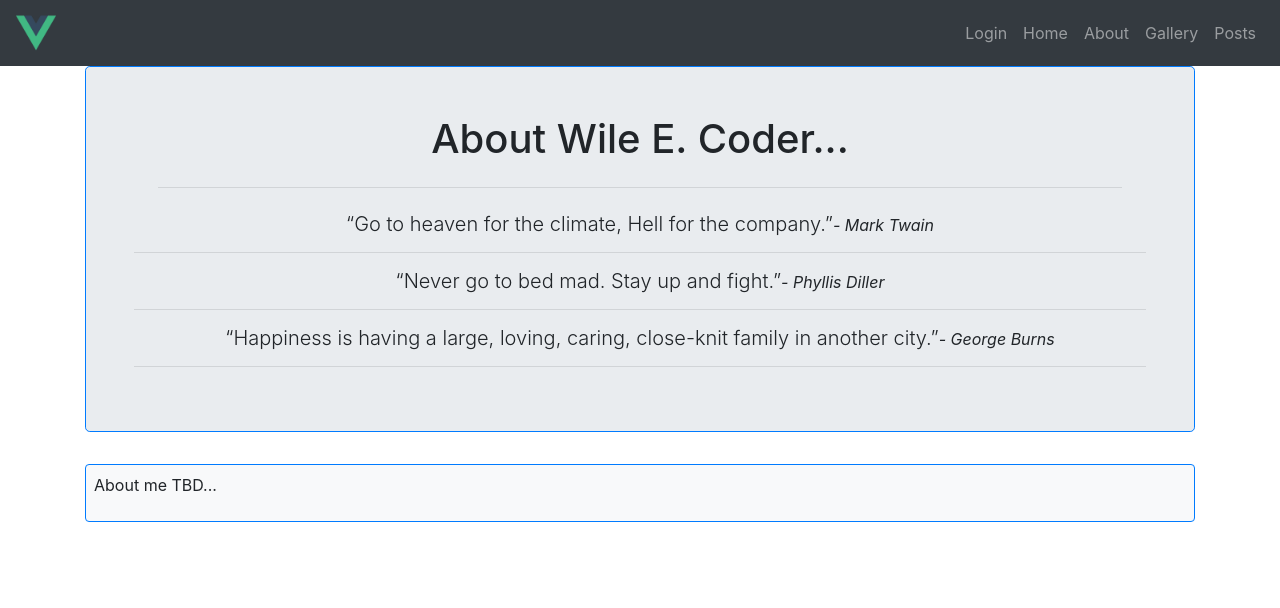
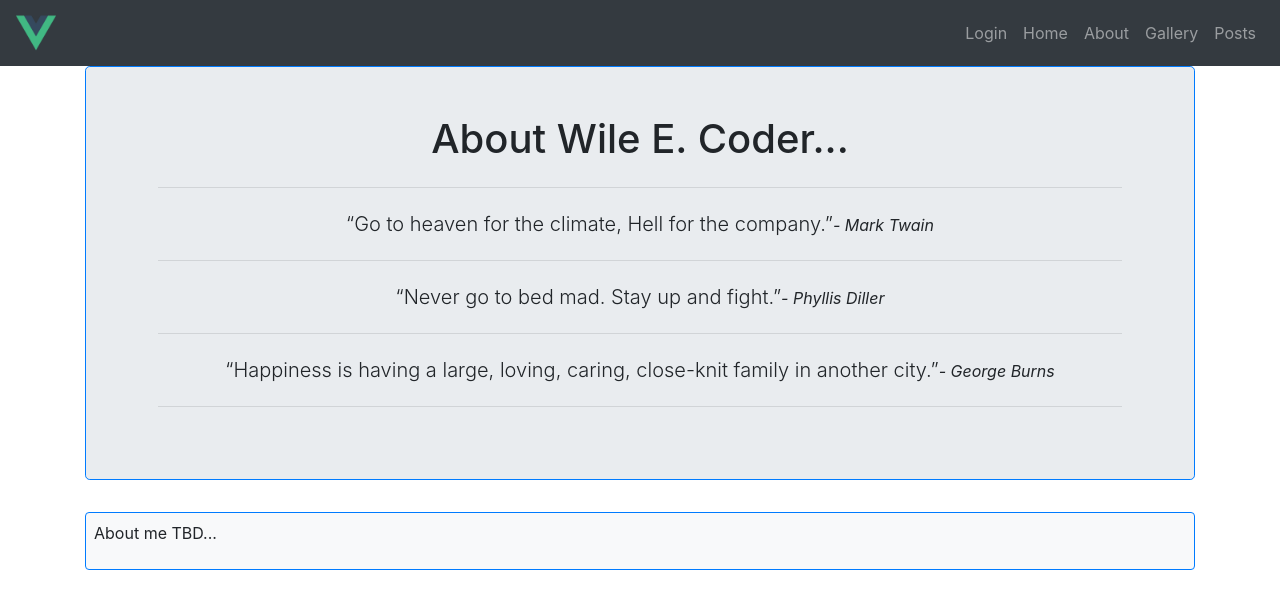
Before and after one commit to lucien-stavenhagen/MEVN-stack-example, a Vue app in the folder vue_frontend/: page /about in a window 1280 px wide. Shown: the top 608 px of the page. Built offline with nearby package versions, Linux system fonts and the light colour scheme.

Commit message:
cosmetic fix margin in about

```diff
--- a/vue_frontend/src/components/pages/About.vue
+++ b/vue_frontend/src/components/pages/About.vue
@@ -10,7 +10,7 @@
             <cite>- {{quote.auth}}</cite>
           </small>
         </h5>
-        <hr />
+        <hr class="m-4" />
       </div>
     </div>
     <article class="border bg-light border-primary rounded p-2">
```
